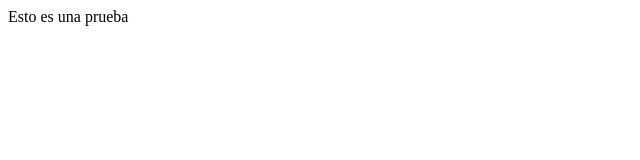
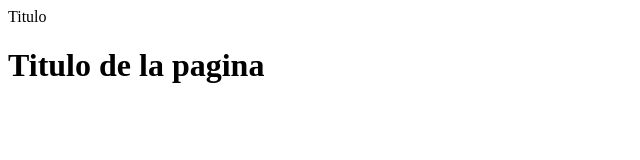
Before and after one commit to blackthorn3/Lluis, a plain HTML site: page index.html in a window 1280 px wide. Shown: the whole page, without its empty margins (0-640 px from the left). Drawn offline with Linux system fonts and the light colour scheme.

Commit message:
Update index.html

```diff
--- a/index.html
+++ b/index.html
@@ -1,3 +1,9 @@
-<div>
-Esto es una prueba
-</div>
+<html>
+  <head>
+    <tittle>Titulo</tittle>
+  </head>
+
+  <body>
+    <h1>Titulo de la pagina</h1>
+  </body>
+</html>
```
